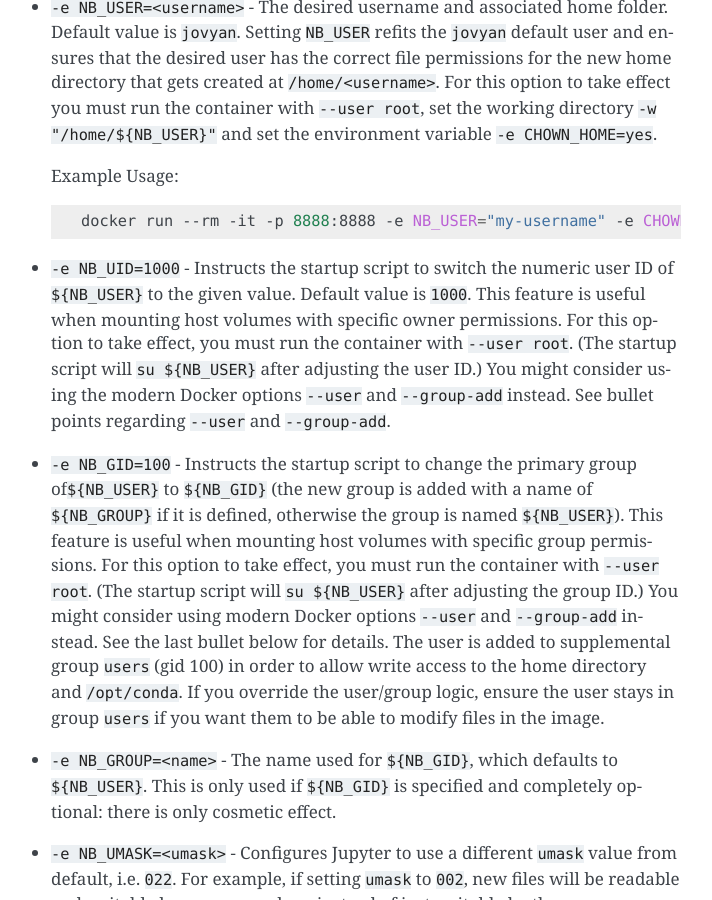
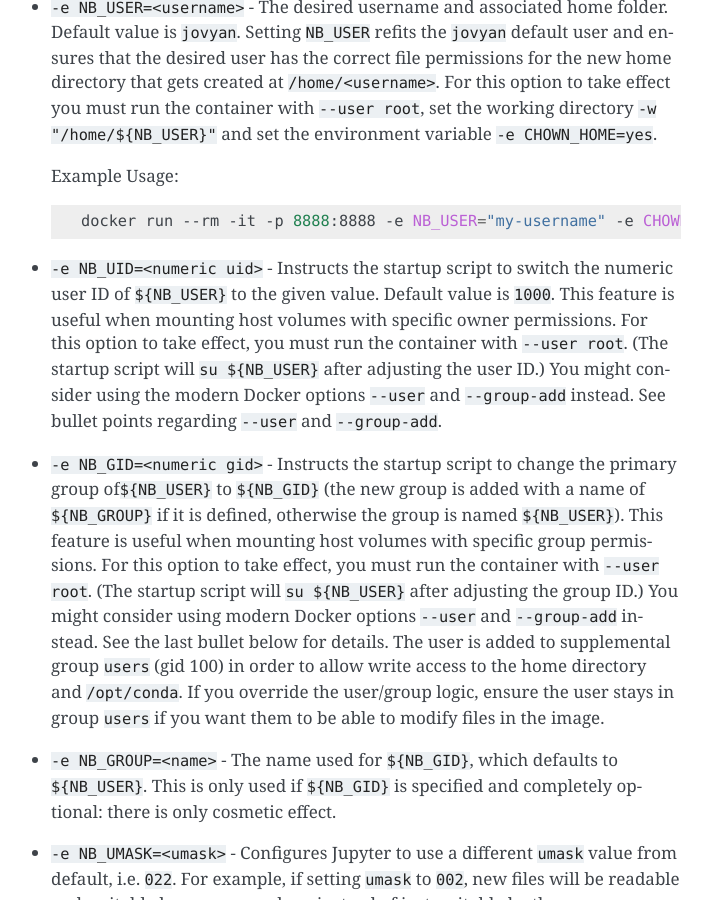
Before and after one commit to jupyter/docker-stacks, a Sphinx documentation site: the page built from docs/using/common.md, in a window 1280 px wide and 900 px high, scrolled down 883 px. Shown: the whole window, without its empty margins (399-1111 px from the left). Built offline with Sphinx 7.4.7, drawn with Linux system fonts in a browser that asks for light colours.

Commit message:
Do not hardcode values

````diff
--- a/docs/using/common.md
+++ b/docs/using/common.md
@@ -37,12 +37,12 @@ arguments to the `docker run` command.
   docker run --rm -it -p 8888:8888 -e NB_USER="my-username" -e CHOWN_HOME=yes -w "/home/${NB_USER}" --user root jupyter/base-notebook:latest
   ```
 
-- `-e NB_UID=1000` - Instructs the startup script to switch the numeric user ID of `${NB_USER}` to the given value. Default value is `1000`.
+- `-e NB_UID=<numeric uid>` - Instructs the startup script to switch the numeric user ID of `${NB_USER}` to the given value. Default value is `1000`.
   This feature is useful when mounting host volumes with specific owner permissions. For this option to take effect, you must run the container
   with `--user root`. (The startup script will `su ${NB_USER}` after adjusting the user ID.) You might consider using the modern Docker options
   `--user` and `--group-add` instead. See bullet points regarding `--user` and `--group-add`.
 
-- `-e NB_GID=100` - Instructs the startup script to change the primary group of`${NB_USER}` to `${NB_GID}`
+- `-e NB_GID=<numeric gid>` - Instructs the startup script to change the primary group of`${NB_USER}` to `${NB_GID}`
   (the new group is added with a name of `${NB_GROUP}` if it is defined, otherwise the group is named `${NB_USER}`).
   This feature is useful when mounting host volumes with specific group permissions.
   For this option to take effect, you must run the container with `--user root`.
````
